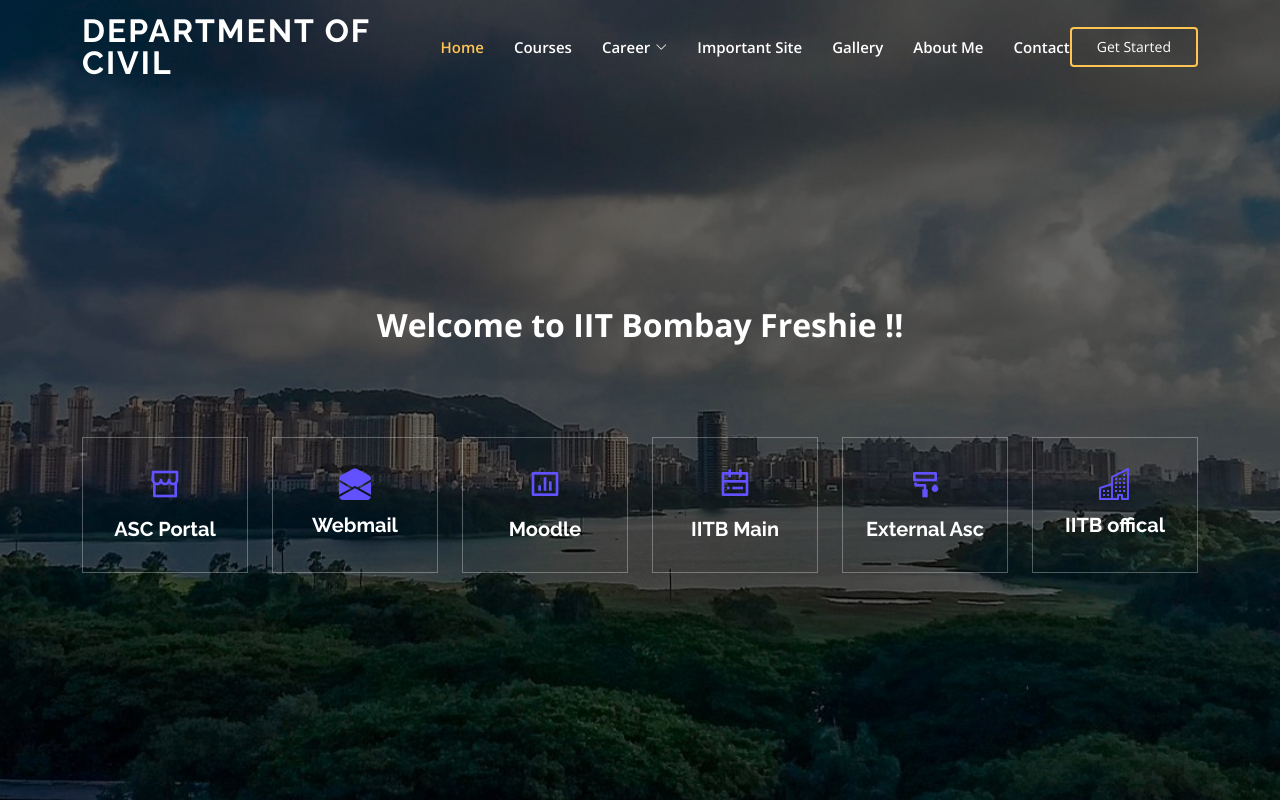
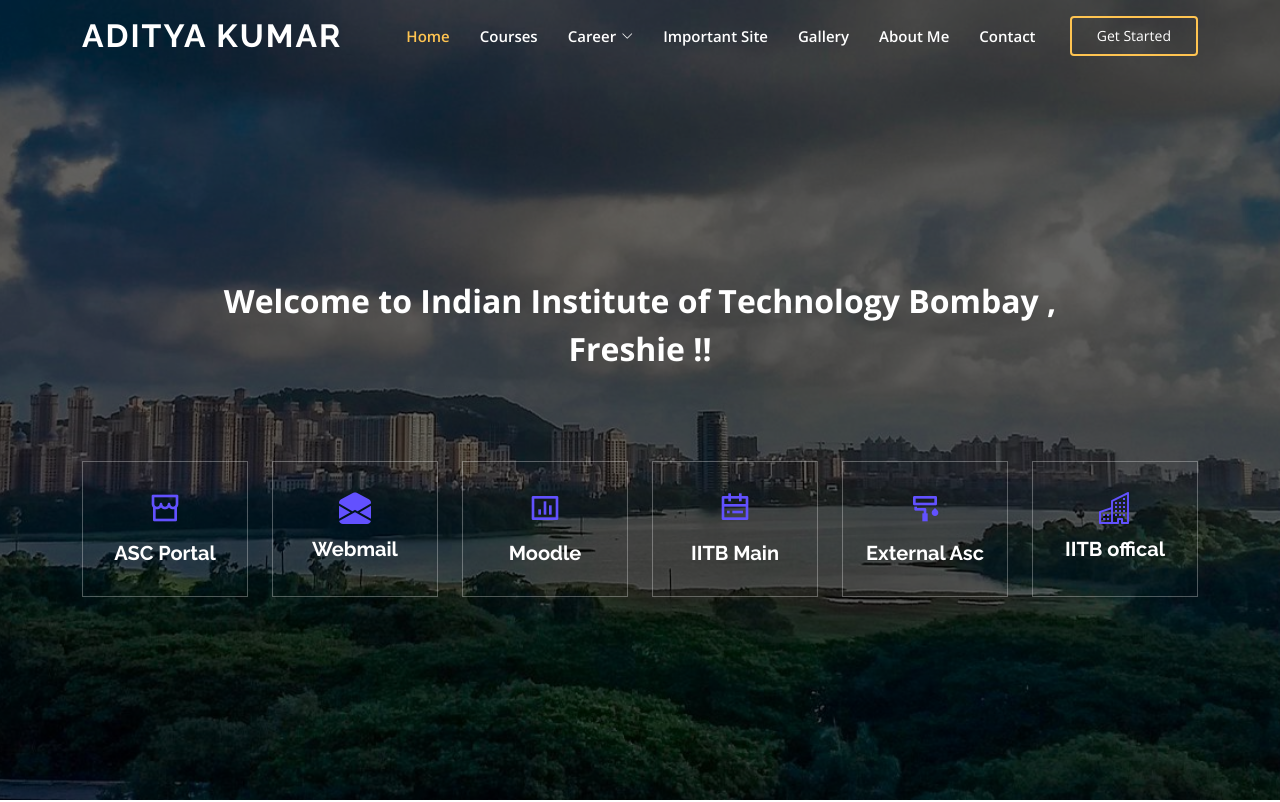
Before and after one commit to Aditya-kumar26/Civil, a plain HTML site: page index.html in a window 1280 px wide. Shown: the top 802 px of the page. Drawn offline with nearby package versions, Linux system fonts and the light colour scheme.

Commit message:
update resources

```diff
--- a/index.html
+++ b/index.html
@@ -5,7 +5,7 @@
   <meta charset="utf-8">
   <meta content="width=device-width, initial-scale=1.0" name="viewport">
 
-  <title>Department of Civil</title>
+  <title>ADITYA KUMAR</title>
   <meta content="" name="description">
   <meta content="" name="keywords">
 
@@ -44,7 +44,7 @@
   <header id="header" class="fixed-top ">
     <div class="container d-flex align-items-center justify-content-lg-between">
 
-      <h1 class="logo me-auto me-lg-0"><a href="index.html">Department of Civil<span></span></a></h1>
+      <h1 class="logo me-auto me-lg-0"><a href="index.html">ADITYA KUMAR<span></span></a></h1>
       <!-- Uncomment below if you prefer to use an image logo -->
       <!-- <a href="index.html" class="logo me-auto me-lg-0"><img src="assets/img/logo.png" alt="" class="img-fluid"></a>-->
 
@@ -82,7 +82,7 @@
 
       <div class="row justify-content-center" data-aos="fade-up" data-aos-delay="150">
         <div class="col-xl-10 col-lg-1">
-          <p style="font-size: xx-large; color: white;"><b>Welcome to IIT Bombay Freshie !!</b></p>
+          <p style="font-size: xx-large; color: white;"><b>Welcome to Indian Institute of Technology Bombay , Freshie !!</b></p>
         </div>
       </div>
 
```
